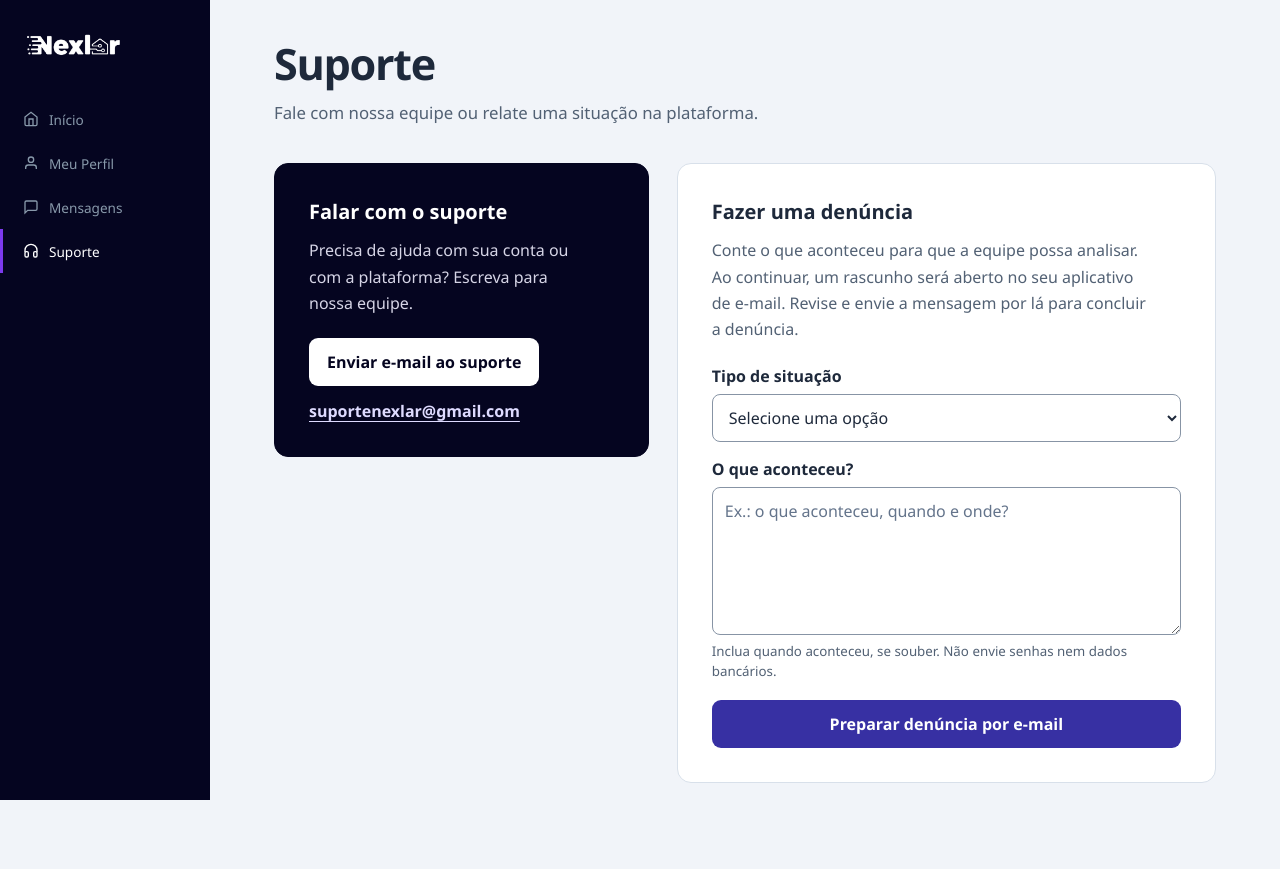
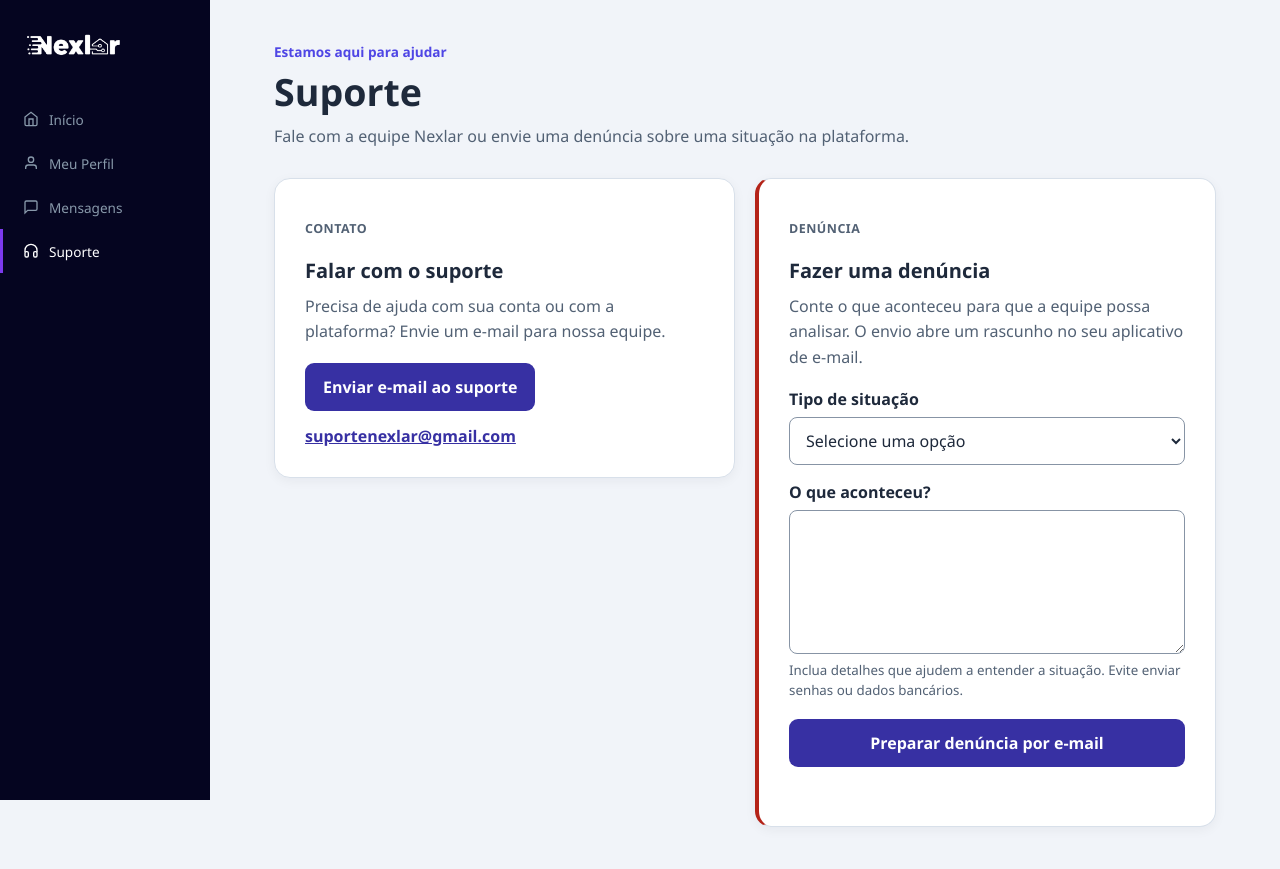
Before and after one commit to davitlima/-Gest-o-de-Servi-os-Aut-nomos-de-Cama-ari-, a PHP site: page /src/pages/suporte.html in a window 1280 px wide. Before the commit the page ends 800 px from the top, so only its background shows below. Run offline with PHP 8.4, Linux system fonts and the light colour scheme; some libraries are stand-ins or nearby versions.

Commit message:
feat: aprimorar suporte no painel

```diff
--- a/src/css/suporte.css
+++ b/src/css/suporte.css
@@ -7,9 +7,7 @@
   --support-text: #1e293b;
   --support-muted: #526174;
   --support-border: #d8e0ea;
-  --support-accent: #3730a3;
-  --support-deep: #050520;
-  --support-tint: #c4b5fd;
+  --support-accent: #4f46e5;
 }
 
 html, body { min-height: 100%; }
@@ -22,57 +20,41 @@ body {
   background: var(--support-bg);
   color: var(--support-text);
   font-family: 'Segoe UI', system-ui, sans-serif;
-  accent-color: var(--support-accent);
-  caret-color: var(--support-accent);
 }
 
 .support-main {
   flex: 1;
   min-width: 0;
   overflow-y: auto;
-  padding: clamp(34px, 5vh, 60px) clamp(20px, 5vw, 64px);
+  padding: 42px clamp(20px, 5vw, 64px);
 }
-.support-heading { max-width: 1120px; margin: 0 auto 36px; }
-.support-heading h1 { margin: 0; font-size: clamp(2rem, 4vw, 2.7rem); line-height: 1.12; letter-spacing: -.03em; text-wrap: balance; }
-.support-heading > div > p:last-child { max-width: 62ch; margin: 12px 0 0; color: var(--support-muted); font-size: 1.05rem; line-height: 1.6; text-wrap: pretty; }
-.support-grid { display: grid; grid-template-columns: minmax(280px, .82fr) minmax(0, 1.18fr); gap: 28px; max-width: 1120px; margin: 0 auto; align-items: start; }
-.support-card { min-width: 0; padding: clamp(24px, 3vw, 34px); border: 1px solid var(--support-border); border-radius: 14px; background: var(--support-card); }
+.support-heading { max-width: 1000px; margin: 0 auto 28px; }
+.support-eyebrow { margin: 0 0 8px; color: var(--support-accent); font-size: .85rem; font-weight: 700; }
+.support-heading h1 { margin: 0; font-size: clamp(1.8rem, 4vw, 2.35rem); line-height: 1.2; }
+.support-heading > div > p:last-child { max-width: 640px; margin: 10px 0 0; color: var(--support-muted); line-height: 1.6; }
+.support-grid { display: grid; grid-template-columns: repeat(2, minmax(0, 1fr)); gap: 20px; max-width: 1000px; margin: 0 auto; align-items: start; }
+.support-card { min-width: 0; padding: clamp(20px, 3vw, 30px); border: 1px solid var(--support-border); border-radius: 16px; background: var(--support-card); box-shadow: 0 3px 12px rgb(15 23 42 / 5%); }
+.support-kind { margin: 0 0 8px; color: #3730a3; font-size: .78rem; font-weight: 700; letter-spacing: .04em; text-transform: uppercase; }
+.support-kind--report { color: #912018; }
 .support-card h2 { margin: 0; font-size: 1.25rem; line-height: 1.35; }
-.support-card > p { margin: 12px 0 22px; color: var(--support-muted); line-height: 1.65; text-wrap: pretty; }
+.support-card > p { margin: 10px 0 18px; color: var(--support-muted); line-height: 1.6; }
 .support-button { display: inline-flex; min-height: 48px; align-items: center; justify-content: center; padding: 11px 18px; border: 0; border-radius: 9px; background: #3730a3; color: #fff; font: inherit; font-weight: 700; text-align: center; text-decoration: none; cursor: pointer; }
 .support-button:hover { background: #292477; }
 .support-button:focus-visible, .support-email:focus-visible, .support-field :focus-visible { outline: 3px solid #7c83ff; outline-offset: 3px; }
 .support-email { display: block; width: fit-content; margin-top: 14px; color: #3730a3; font-weight: 600; overflow-wrap: anywhere; }
-.contact-card { border-color: var(--support-deep); background: var(--support-deep); color: #fff; }
-.contact-card h2 { color: #fff; }
-.contact-card > p { color: #d6d5e6; }
-.contact-card .support-button { background: #fff; color: var(--support-deep); }
-.contact-card .support-button:hover { background: #e9e7ff; }
-.contact-card .support-button:focus-visible { outline-color: var(--support-tint); }
-.contact-card .support-email { color: #dedbff; text-underline-offset: 4px; }
-.report-card { border-color: var(--support-border); }
+.report-card { border-left: 4px solid #b42318; }
 .support-field { display: flex; flex-direction: column; gap: 7px; margin-top: 16px; }
 .support-field label { font-weight: 650; }
 .support-field select, .support-field textarea { width: 100%; min-width: 0; min-height: 48px; padding: 11px 12px; border: 1px solid #8794a5; border-radius: 8px; background: #fff; color: var(--support-text); font: inherit; }
-.support-field textarea { min-height: 148px; resize: vertical; line-height: 1.55; }
-.support-field textarea::placeholder { color: #64748b; opacity: 1; }
+.support-field textarea { min-height: 132px; resize: vertical; line-height: 1.5; }
 .support-field small { color: var(--support-muted); line-height: 1.5; }
 .report-submit { width: 100%; margin-top: 18px; }
-.form-note { margin: 10px 0 0; color: var(--support-accent); font-size: .9rem; line-height: 1.5; }
-.form-note:empty { display: none; }
-::selection { background: var(--support-accent); color: #fff; }
-::-webkit-scrollbar-thumb { background: #a5adbd; border-radius: 8px; }
-::-webkit-scrollbar-thumb:hover { background: #7d8798; }
-
-@media (max-width: 960px) {
-  .support-main { padding-inline: clamp(20px, 4vw, 40px); }
-  .support-grid { grid-template-columns: minmax(0, 1fr); max-width: 760px; }
-  .support-heading { max-width: 760px; }
-}
+.form-note { min-height: 1.4em; margin: 8px 0 0; color: #912018; font-size: .9rem; }
 
 @media (max-width: 760px) {
   body { min-height: 100dvh; }
   .support-main { padding: max(82px, calc(env(safe-area-inset-top) + 70px)) 18px max(24px, env(safe-area-inset-bottom)); }
+  .support-grid { grid-template-columns: minmax(0, 1fr); }
 }
 
 @media (max-width: 380px) {
--- a/src/pages/suporte.html
+++ b/src/pages/suporte.html
@@ -8,8 +8,6 @@
   <link rel="stylesheet" href="/src/css/responsive.css" />
   <link rel="stylesheet" href="/src/css/panel-nav.css" />
   <link rel="stylesheet" href="/src/css/suporte.css" />
-  <script src="https://cdn.jsdelivr.net/npm/@supabase/supabase-js@2" defer></script>
-  <script src="/src/js/api.js" defer></script>
   <script src="/src/js/panel-nav.js" defer></script>
   <script src="/src/js/suporte.js" defer></script>
 </head>
@@ -18,22 +16,25 @@
   <main class="support-main">
     <header class="support-heading">
       <div>
+        <p class="support-eyebrow">Estamos aqui para ajudar</p>
         <h1>Suporte</h1>
-        <p>Fale com nossa equipe ou relate uma situação na plataforma.</p>
+        <p>Fale com a equipe Nexlar ou envie uma denúncia sobre uma situação na plataforma.</p>
       </div>
     </header>
 
     <div class="support-grid">
-      <section class="support-card contact-card" aria-labelledby="contact-title">
+      <section class="support-card" aria-labelledby="contact-title">
+        <p class="support-kind">Contato</p>
         <h2 id="contact-title">Falar com o suporte</h2>
-        <p>Precisa de ajuda com sua conta ou com a plataforma? Escreva para nossa equipe.</p>
+        <p>Precisa de ajuda com sua conta ou com a plataforma? Envie um e-mail para nossa equipe.</p>
         <a class="support-button" href="mailto:suportenexlar@gmail.com">Enviar e-mail ao suporte</a>
         <a class="support-email" href="mailto:suportenexlar@gmail.com">suportenexlar@gmail.com</a>
       </section>
 
       <section class="support-card report-card" aria-labelledby="report-title">
+        <p class="support-kind support-kind--report">Denúncia</p>
         <h2 id="report-title">Fazer uma denúncia</h2>
-        <p>Conte o que aconteceu para que a equipe possa analisar. Ao continuar, um rascunho será aberto no seu aplicativo de e-mail. Revise e envie a mensagem por lá para concluir a denúncia.</p>
+        <p>Conte o que aconteceu para que a equipe possa analisar. O envio abre um rascunho no seu aplicativo de e-mail.</p>
         <form id="reportForm">
           <div class="support-field">
             <label for="reportType">Tipo de situação</label>
@@ -48,8 +49,8 @@
           </div>
           <div class="support-field">
             <label for="reportDetails">O que aconteceu?</label>
-            <textarea id="reportDetails" name="details" rows="5" maxlength="3000" required aria-describedby="reportHelp" placeholder="Ex.: o que aconteceu, quando e onde?"></textarea>
-            <small id="reportHelp">Inclua quando aconteceu, se souber. Não envie senhas nem dados bancários.</small>
+            <textarea id="reportDetails" name="details" rows="5" minlength="20" maxlength="3000" required aria-describedby="reportHelp"></textarea>
+            <small id="reportHelp">Inclua detalhes que ajudem a entender a situação. Evite enviar senhas ou dados bancários.</small>
           </div>
           <button class="support-button report-submit" type="submit">Preparar denúncia por e-mail</button>
           <p class="form-note" id="formNote" role="status" aria-live="polite"></p>
```
Also changed, not shown: src/css/painelmensagens.css (+16 -2 lines), src/pages/painelmensagens.html (+6 -1 lines).
